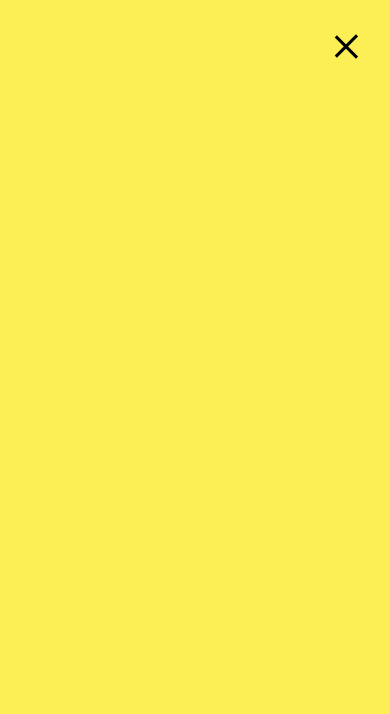
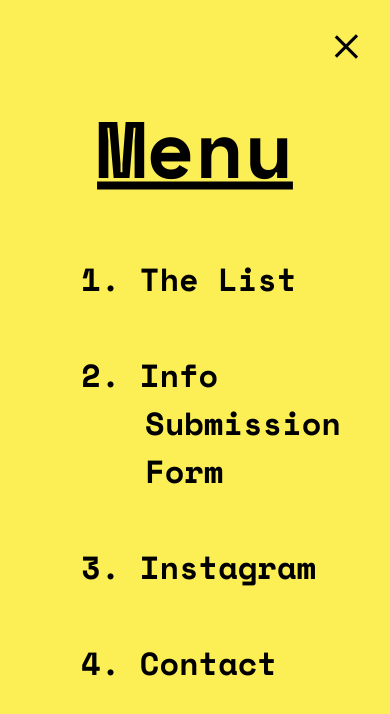
Before and after one commit to TheStreetArtList/Instagram, a plain HTML site: page mmocrjan24.html in a window 390 px wide. Both pictures are taken after a click on the element 345 px from the left and 46 px from the top of the page. Drawn offline with nearby package versions, Linux system fonts and the light colour scheme.

Commit message:
Update mmocrjan24.html
Added in mobile menu options (were missing??)

```diff
--- a/mmocrjan24.html
+++ b/mmocrjan24.html
@@ -402,6 +402,13 @@
       </a>
 	<p id="CTA-subtext">...And if you've already done that and find all of this useful, consider tipping? You can do that <a href="buymeacoffee.com/thestreetartlist"><b>here</b></a> if so!</p>
     </div>
+
+    <div class="menu-links" id="menu-links">
+    <h3>Menu</h3>
+      <a href="https://bit.ly/streetartfests" target="_blank">1. The List</a>
+      <a href="https://dagkkjseejf.typeform.com/to/OtGk8ppd" target="_blank">2. Info Submission Form</a>
+      <a href="https://instagram.com/thestreetartlist" target="_blank">3. Instagram</a>
+      <a href="mailto:streetartlist@theanthonybrooks.com">4. Contact</a>
       <div id="social-links" class="social-icons">
           <a href="https://www.instagram.com/thestreetartlist" target="_blank">
             <img src="https://cdn-images.mailchimp.com/icons/social-block-v3/block-icons-v3/instagram-filled-dark-40.png" alt="IG Icon">
@@ -415,6 +422,7 @@
         <a href="https://bit.ly/bmacnlsignup" target="_blank">
         <img src="https://mcusercontent.com/fa6b0c41fcaaf67cc94a80740/images/a534d31d-7c3a-e162-0d2f-9f3625cc6afe.png" alt="Tip Icon">
       </a>
+    </div>
     </div>
 <footer>
 	         <p class="footer"><em>Copyright (C) 2024 The Street Art List. All rights reserved.</em>
```
Lines whose indentation alone changed are shown as unchanged.
